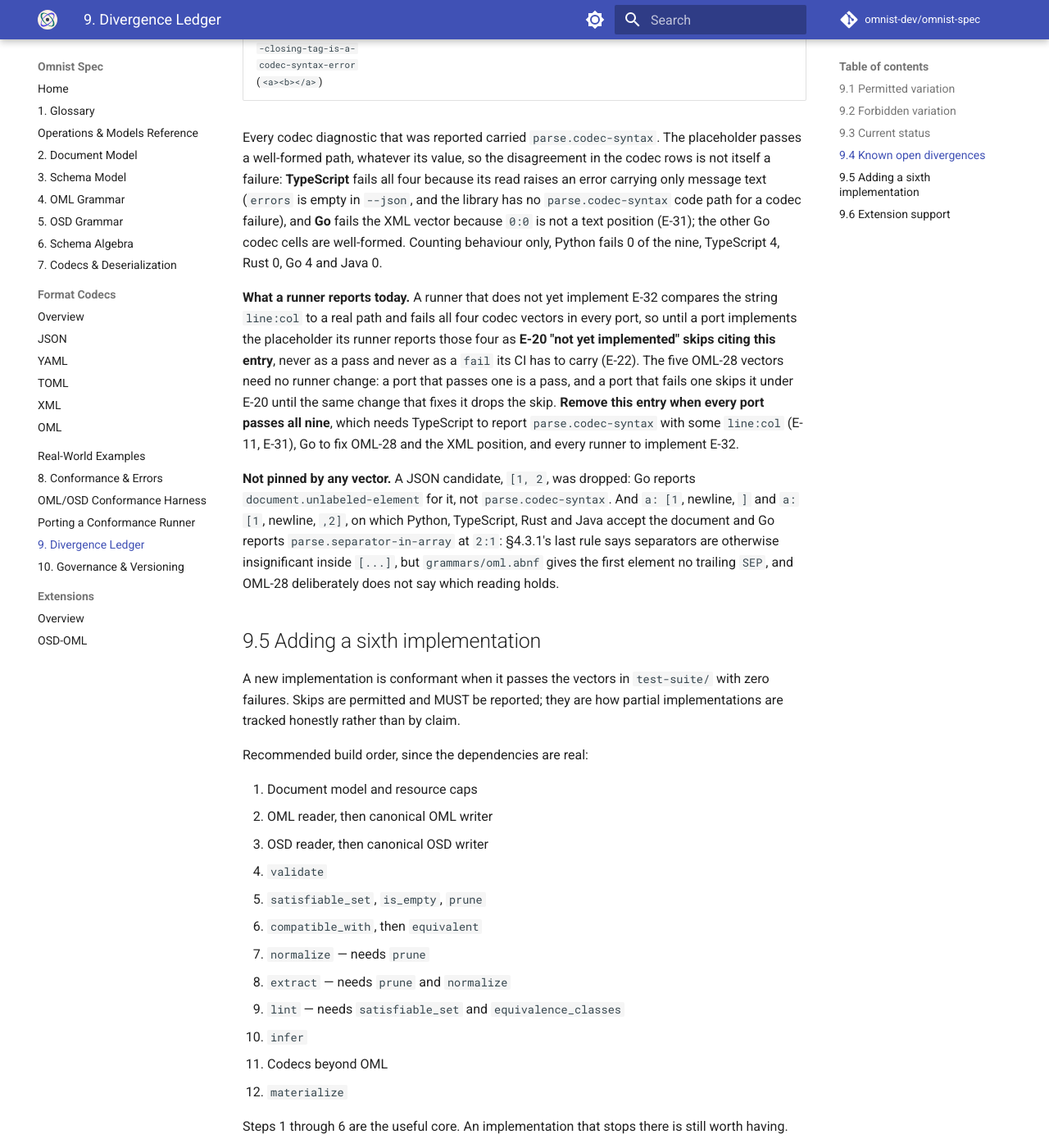
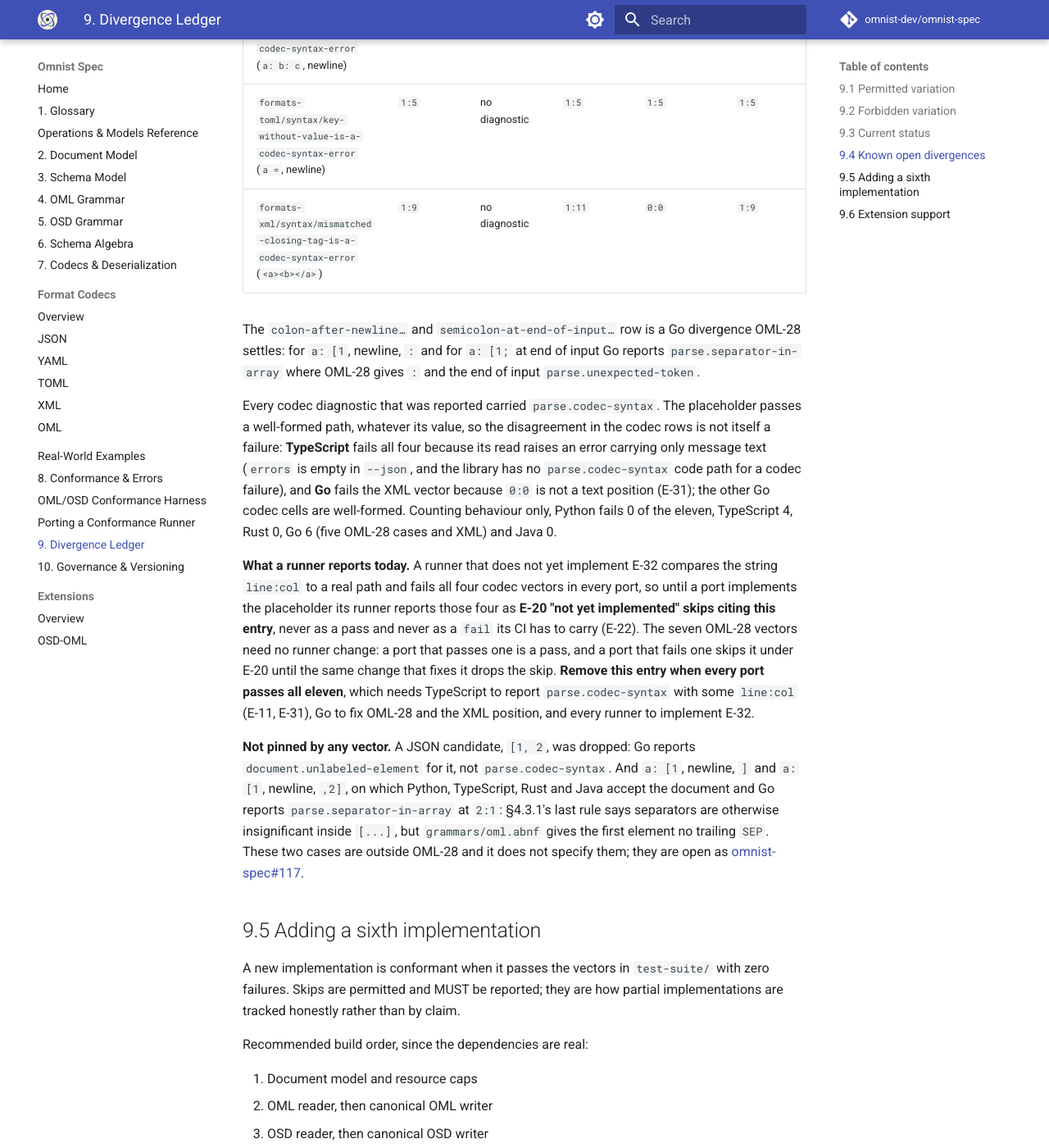
Before and after one commit to omnist-dev/omnist-spec, an MkDocs documentation site: the page built from docs/09-divergence-ledger.md, in a window 1280 px wide and 1400 px high, scrolled down 9414 px. Shown: the whole window at 82% size. Built offline with MkDocs 1.6.1 and Material for MkDocs 9.7.7, drawn with Linux system fonts in a browser that asks for light colours; comment, search, counter and statistics services are not loaded; some of the changed text lies outside the part shown.

Commit message:
Address review of #116: OML-27 exception, OML-28 scope, 1:1 note, two vectors
OML-27 now names the OML-28 exception. OML-28 no longer says anything about
a newline before , or ] after the first array element (open as #117), and
DIV-8 agrees. E-31 states that 1:1 is intentionally always valid and that
the in-input bound is a runner MAY-check. E-9 typo fixed. check_vectors.py
regains its executable bit and rejects near-miss placeholders (Line:Col,
"line:col "). Two vectors added for Go's extra divergences (a: [1 LF : and
a: [1; at end of input): 298 in all. DIV-8 re-measured at Python e72ba20.

Co-Authored-By: Claude Sonnet 5.5 <noreply@anthropic.com>

```diff
--- a/docs/09-divergence-ledger.md
+++ b/docs/09-divergence-ledger.md
@@ -150,7 +150,7 @@ beyond what `DIV-7` records.
 The Track 2 row above is the v0.21.0-beta suite, 273 vectors. v0.22.0-beta adds
 fourteen (287 in all); no port has adopted that release yet, and `DIV-7` records
 how each fares on the nine, measured, not carried forward. v0.23.0-beta adds
-nine more (296 in all), and `DIV-8` records how each fares on those.
+eleven more (298 in all), and `DIV-8` records how each fares on those.
 
 **What each port skips.** Python: 28
 OSD-OML ([omnist#341](https://github.com/omnist-dev/omnist/issues/341)), 6
@@ -319,8 +319,8 @@ involved: for `{"a": "e", "b": x}` (the `x` is column 17) Python, Rust and Go
 report `1:17`; Java reports `1:18` (`java -jar target/omnist-j-0.2.5-alpha-cli.jar
 format FILE --from json --json`); TypeScript's CLI reports no position at all.
 
-**DIV-8. Nine vectors new in v0.23.0-beta that some ports fail today: array newline cases (OML-28) and codec syntax errors under the path placeholder (E-31, E-32).**
-Five belong to [omnist-spec#115](https://github.com/omnist-dev/omnist-spec/issues/115)
+**DIV-8. Eleven vectors new in v0.23.0-beta that some ports fail today: array newline cases (OML-28) and codec syntax errors under the path placeholder (E-31, E-32).**
+Seven belong to [omnist-spec#115](https://github.com/omnist-dev/omnist-spec/issues/115)
 (OML-28, `oml-grammar/arrays/`) and four to
 [#114](https://github.com/omnist-dev/omnist-spec/issues/114) (one malformed
 document per codec, `formats-{json,yaml,toml,xml}/syntax/`, whose expected path
@@ -330,10 +330,10 @@ covered by any vector: a codec's failure position"**, which described the state
 before E-31; that paragraph goes when `DIV-7` does.
 
 **How it was measured.** At each port's default-branch tip on 2026-09-30, read
-only: Python `dbd4ec3` (the merged v0.21.0-beta adoption,
-[omnist#349](https://github.com/omnist-dev/omnist/pull/349); its v0.22.0-beta
-adoption, [omnist#351](https://github.com/omnist-dev/omnist/pull/351), is not
-merged), TypeScript `aee2311`
+only: Python `e72ba20` (the merged v0.22.0-beta adoption,
+[omnist#351](https://github.com/omnist-dev/omnist/pull/351); the nine first
+vectors were also measured at its predecessor `dbd4ec3`, with identical
+results), TypeScript `aee2311`
 ([omnist-ts#151](https://github.com/omnist-dev/omnist-ts/pull/151)), Rust
 `e07b19b` ([omnist-rs#185](https://github.com/omnist-dev/omnist-rs/pull/185)),
 Go `1de5e84` ([omnist-go#122](https://github.com/omnist-dev/omnist-go/pull/122))
@@ -351,10 +351,13 @@ port reports it, or `pass`.
 |---|---|---|---|---|---|
 | `oml-grammar/arrays/unterminated-array-then-newline-is-unexpected-token`, `one-element-array-then-newline-is-unexpected-token`, `unterminated-array-then-newline-then-closing-brace-is-unexpected-token` (all `2:1`) | pass | pass | pass | `2:1` `parse.separator-in-array` | pass |
 | `oml-grammar/arrays/semicolon-inside-array-is-an-error` (`1:7`), `unterminated-array-with-no-trailing-newline-is-unexpected-token` (`1:9`) | pass | pass | pass | pass | pass |
+| `oml-grammar/arrays/colon-after-newline-in-array-is-unexpected-token` (`2:1`), `semicolon-at-end-of-input-in-array-is-unexpected-token` (`1:7`) | pass | pass | pass | `parse.separator-in-array` at the same position | pass |
 | `formats-json/syntax/missing-value-is-a-codec-syntax-error` (`{"a": }`) | `1:7` | no diagnostic | `1:7` | `1:7` | `1:7` |
 | `formats-yaml/syntax/nested-mapping-value-is-a-codec-syntax-error` (`a: b: c`, newline) | `1:5` | no diagnostic | `1:5` | `1:1` | `1:5` |
 | `formats-toml/syntax/key-without-value-is-a-codec-syntax-error` (`a = `, newline) | `1:5` | no diagnostic | `1:5` | `1:5` | `1:5` |
 | `formats-xml/syntax/mismatched-closing-tag-is-a-codec-syntax-error` (`<a><b></a>`) | `1:9` | no diagnostic | `1:11` | `0:0` | `1:9` |
+
+The `colon-after-newline…` and `semicolon-at-end-of-input…` row is a Go divergence OML-28 settles: for `a: [1`, newline, `:` and for `a: [1;` at end of input Go reports `parse.separator-in-array` where OML-28 gives `:` and the end of input `parse.unexpected-token`.
 
 Every codec diagnostic that was reported carried `parse.codec-syntax`. The
 placeholder passes a well-formed path, whatever its value, so the disagreement
@@ -363,16 +366,16 @@ its read raises an error carrying only message text (`errors` is empty in
 `--json`, and the library has no `parse.codec-syntax` code path for a codec
 failure), and **Go** fails the XML vector because `0:0` is not a text position
 (E-31); the other Go codec cells are well-formed. Counting behaviour only, Python
-fails 0 of the nine, TypeScript 4, Rust 0, Go 4 and Java 0.
+fails 0 of the eleven, TypeScript 4, Rust 0, Go 6 (five OML-28 cases and XML) and Java 0.
 
 **What a runner reports today.** A runner that does not yet implement E-32
 compares the string `line:col` to a real path and fails all four codec vectors
 in every port, so until a port implements the placeholder its runner reports
 those four as **E-20 "not yet implemented" skips citing this entry**, never as a
-pass and never as a `fail` its CI has to carry (E-22). The five OML-28 vectors
+pass and never as a `fail` its CI has to carry (E-22). The seven OML-28 vectors
 need no runner change: a port that passes one is a pass, and a port that fails
 one skips it under E-20 until the same change that fixes it drops the skip.
-**Remove this entry when every port passes all nine**, which needs TypeScript to
+**Remove this entry when every port passes all eleven**, which needs TypeScript to
 report `parse.codec-syntax` with some `line:col` (E-11, E-31), Go to fix
 OML-28 and the XML position, and every runner to implement E-32.
 
@@ -381,8 +384,9 @@ OML-28 and the XML position, and every runner to implement E-32.
 newline, `]` and `a: [1`, newline, `,2]`, on which Python, TypeScript, Rust and
 Java accept the document and Go reports `parse.separator-in-array` at `2:1`:
 §4.3.1's last rule says separators are otherwise insignificant inside `[...]`,
-but `grammars/oml.abnf` gives the first element no trailing `SEP`, and OML-28
-deliberately does not say which reading holds.
+but `grammars/oml.abnf` gives the first element no trailing `SEP`. These two
+cases are outside OML-28 and it does not specify them; they are open as
+[omnist-spec#117](https://github.com/omnist-dev/omnist-spec/issues/117).
 
 ## 9.5 Adding a sixth implementation
 
```
Also changed, not shown: CHANGELOG.md (+3 -3 lines), docs/04-oml-grammar.md (+8 -3 lines), docs/08-conformance-and-errors.md (+7 -2 lines), docs/porting-a-conformance-runner.md (+2 -2 lines), 2 other files.
